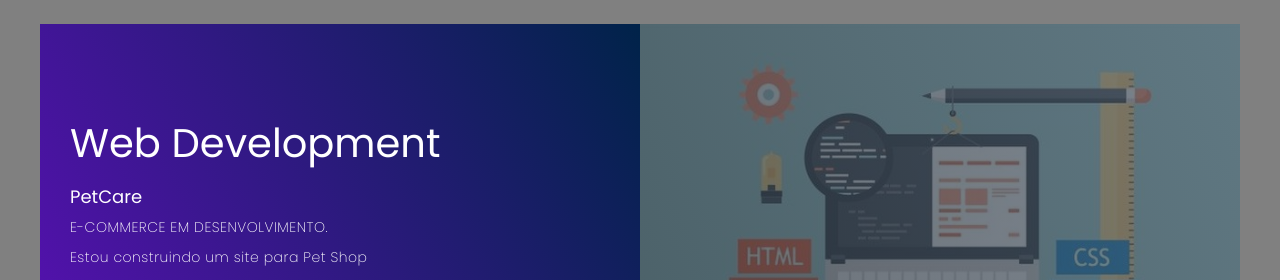
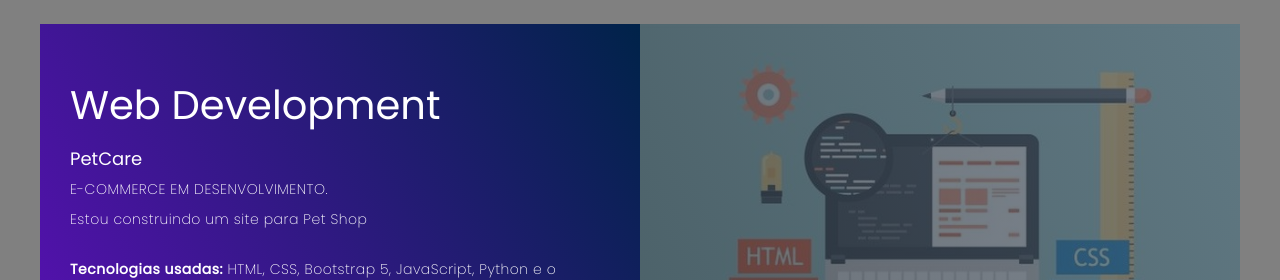
Before and after one commit to andreycoutt/andreycoutt.github.io, a website: page index.html in a window 1280 px wide. Shown: the part 901-1181 px from the top of the page. Drawn offline with nearby package versions, Linux system fonts and the light colour scheme.

Commit message:
Adicionando projetos

```diff
--- a/index.html
+++ b/index.html
@@ -64,7 +64,9 @@
                         <h1>Web Development</h1>
                         <h2>PetCare</h2>
                         <p>E-COMMERCE EM DESENVOLVIMENTO.</p>
-                        <p>Estou construindo um site para Pet Shop</p>
+                        <p>Estou construindo um site para Pet Shop
+                        <br><br>
+                        <strong>Tecnologias usadas:</strong> HTML, CSS, Bootstrap 5, JavaScript, Python e o Framework Django.</p>
                         <br>
                         <a href="https://github.com/andreycoutt/e-commerce" target="_blank"><i class="fa-brands fa-github" style="color: #ffffff;"> github</i></a>
                     </div>
```
